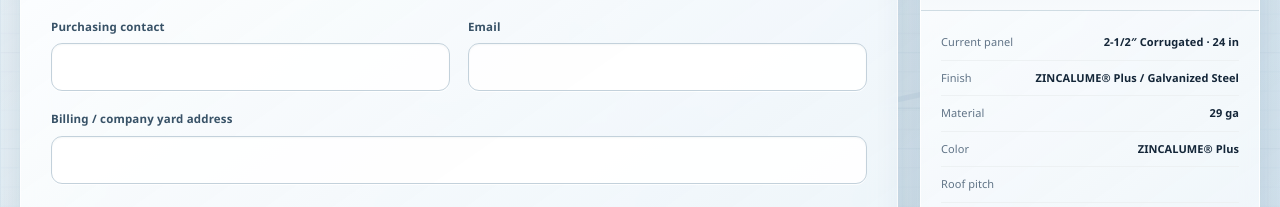
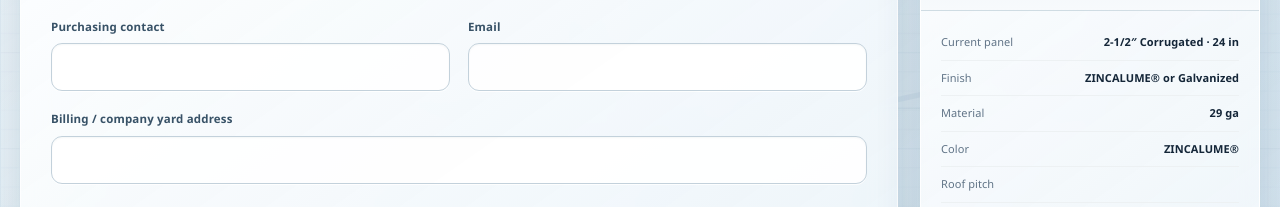
Before and after one commit to Taylor-Metal-Products/taylor-metal-purchasing-portal-, a Next.js app: page / in a window 1280 px wide. Shown: the part 568-775 px from the top of the page. Built offline with nearby package versions, Linux system fonts and the light colour scheme.

Commit message:
Correct 2-1/2 corrugated material options

```diff
--- a/app/page.tsx
+++ b/app/page.tsx
@@ -392,7 +392,7 @@ export default function Home() {
               <Field label="Panel profile"><select value={profileIndex} onChange={e=>chooseProfile(Number(e.target.value))}>{profiles.map((p,i)=><option key={`${p.name}-${p.coverages[0]}-${i}`} value={i}>{p.name} · {p.coverages[0]}</option>)}</select></Field>
               <Field label="Material / finish"><select value={materialId} onChange={e=>chooseMaterial(e.target.value as MaterialFinishId)}>{profile.materials.map(option=><option key={option.id} value={option.id}>{materialLabel(option.id)}</option>)}</select></Field>
               <Field label="Gauge / thickness"><select value={gauge} onChange={e=>chooseGauge(e.target.value)}>{getGaugeOptions(profile,materialId).map(x=><option key={x}>{x}</option>)}</select></Field>
-              <Field label="Color (profile-filtered)"><select value={color} onChange={e=>setColor(e.target.value)}>{colors.map(x=><option key={x} value={x}>{x}{inquiryColors.has(x)?" · inquire":""}</option>)}</select></Field>
+              <Field label="Color (profile-filtered)"><select value={color} onChange={e=>setColor(e.target.value)}>{colors.map(x=><option key={x} value={x}>{x}{inquiryColors.has(x)&&profile.id!=="two-and-a-half-corrugated"?" · inquire":""}</option>)}</select></Field>
               {panProfileIds.has(profile.id) && <Field label="Pan option"><select value={pan} onChange={e=>setPan(e.target.value)}>{panOptions.map(x=><option key={x}>{x}</option>)}</select></Field>}
               {allowsNotching(profile.id)&&<Field label="Panel notching"><select value={notching} onChange={e=>setNotching(e.target.value as "Notched" | "No Notch")}><option>No Notch</option><option>Notched</option></select></Field>}
               {isRoofPanel(profile.id) && <Field label="Roof pitch"><input value={roofPitch} onChange={e=>setRoofPitch(e.target.value)} inputMode="text" /></Field>}
--- a/app/panel-config.ts
+++ b/app/panel-config.ts
@@ -76,7 +76,7 @@ export const materialFinishLabels: Record<MaterialFinishId, string> = {
   armortech: "ArmorTech™",
   kynar500: "Kynar 500®",
   "kynar500-aluminum": "Kynar 500® Painted Aluminum",
-  "unpainted-steel": "ZINCALUME® Plus / Galvanized Steel",
+  "unpainted-steel": "ZINCALUME® or Galvanized",
 };
 
 export const armortechColors = [
@@ -156,7 +156,7 @@ export const panelProfiles: PanelProfile[] = [
   { id: "max-corr", name: "Max Corr™", coverages: ["34-5/8 in"], materials: [ARMORTECH(["29 ga"])], group: "S4", sourceUrl: "https://taylormetal.com/products/exposed-fastener-panels/max-corr/" },
   { id: "max-corr", name: "Max Corr™", coverages: ["37-1/4 in"], materials: [ARMORTECH(), KYNAR_500_STEEL("43 in"), WITH_SPECIAL(KYNAR_500_ALUMINUM("43 in"), [".040″ Aluminum"])], group: "S4", sourceUrl: "https://taylormetal.com/products/exposed-fastener-panels/max-corr/" },
   { id: "classic-7-8-corrugated", name: "Classic 7/8″ Corrugated™", coverages: ["32 in"], materials: [ARMORTECH(), WITH_SPECIAL(KYNAR_500_STEEL("43 in"), ["20 ga", "18 ga"]), WITH_SPECIAL(KYNAR_500_ALUMINUM("43 in"), [".040″ Aluminum", ".050″ Aluminum", ".063″ Aluminum"])], group: "S5", sourceUrl: "https://taylormetal.com/products/exposed-fastener-panels/classic-7-8-corrugated-produced-in-salem/" },
-  { id: "two-and-a-half-corrugated", name: "2-1/2″ Corrugated", coverages: ["24 in"], materials: [UNPAINTED_STEEL(["29 ga", "26 ga"])], note: "ZINCALUME® Plus or Galvanized; wall use", group: "S6", sourceUrl: "https://taylormetal.com/products/exposed-fastener-panels/2-1-2-corrugated/" },
+  { id: "two-and-a-half-corrugated", name: "2-1/2″ Corrugated", coverages: ["24 in"], materials: [UNPAINTED_STEEL(["29 ga", "26 ga"])], note: "ZINCALUME® or Galvanized; wall use", group: "S6", sourceUrl: "https://taylormetal.com/products/exposed-fastener-panels/2-1-2-corrugated/" },
   { id: "easy-lock", name: "Easy-Lock™", coverages: ["12 in"], materials: [KYNAR_500_STEEL("16 in", ["26 ga", "24 ga", "22 ga"]), KYNAR_500_ALUMINUM("16 in")], sourceUrl: "https://taylormetal.com/products/standing-seam-panels/easy-lock/" },
   { id: "easy-lock", name: "Easy-Lock™", coverages: ["16 in"], materials: [KYNAR_500_STEEL("20 in", ["26 ga", "24 ga", "22 ga"]), KYNAR_500_ALUMINUM("20 in")], sourceUrl: "https://taylormetal.com/products/standing-seam-panels/easy-lock/" },
   { id: "ms-100", name: "MS-100™", coverages: ["13 in"], materials: [WITH_SPECIAL(KYNAR_500_STEEL("16 in"), ["20 ga", "18 ga"]), WITH_SPECIAL(KYNAR_500_ALUMINUM("16 in"), [".040″ Aluminum", ".050″ Aluminum", ".063″ Aluminum"])], sourceUrl: "https://taylormetal.com/products/mechanically-seamed-panels/ms-100/" },
@@ -187,7 +187,7 @@ export function getPanelColors(profile: PanelProfile, id: MaterialFinishId, gaug
   const availability = getMaterialAvailability(profile, id);
   const override = availability.colorsByGauge?.[gauge];
   if (override) return override;
-  if (id === "unpainted-steel") return ["ZINCALUME® Plus", "Galvanized"];
+  if (id === "unpainted-steel") return ["ZINCALUME®", "Galvanized"];
   if (id === "armortech") {
     return profile.group === "S6" ? ["ZINCALUME®", "Galvanized"] : armortechColors;
   }
```
Also changed, not shown: 2 other files (tests, documents, lock files or other folders).
